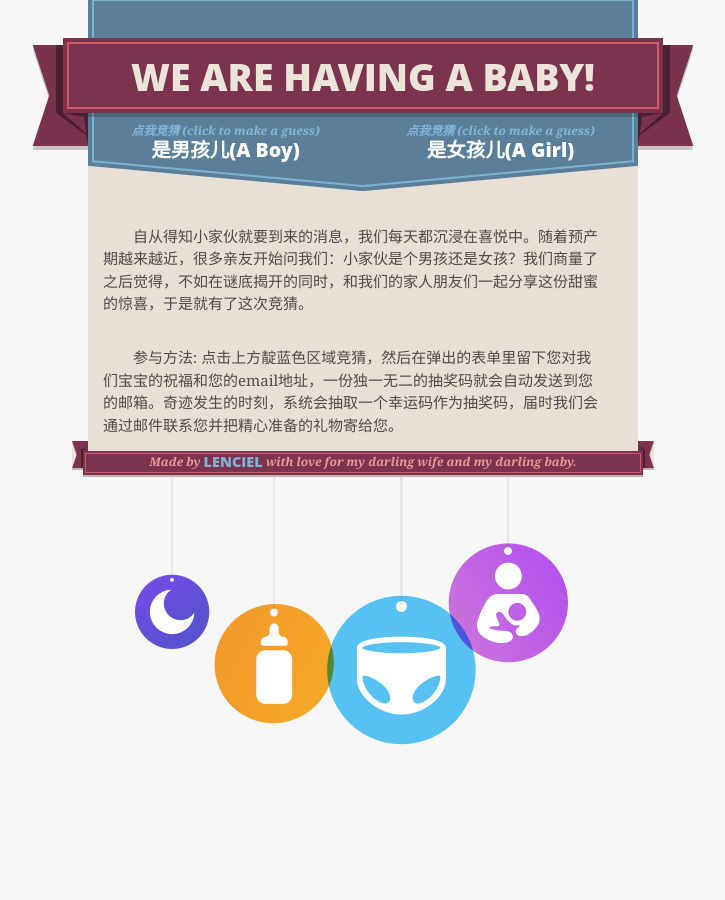
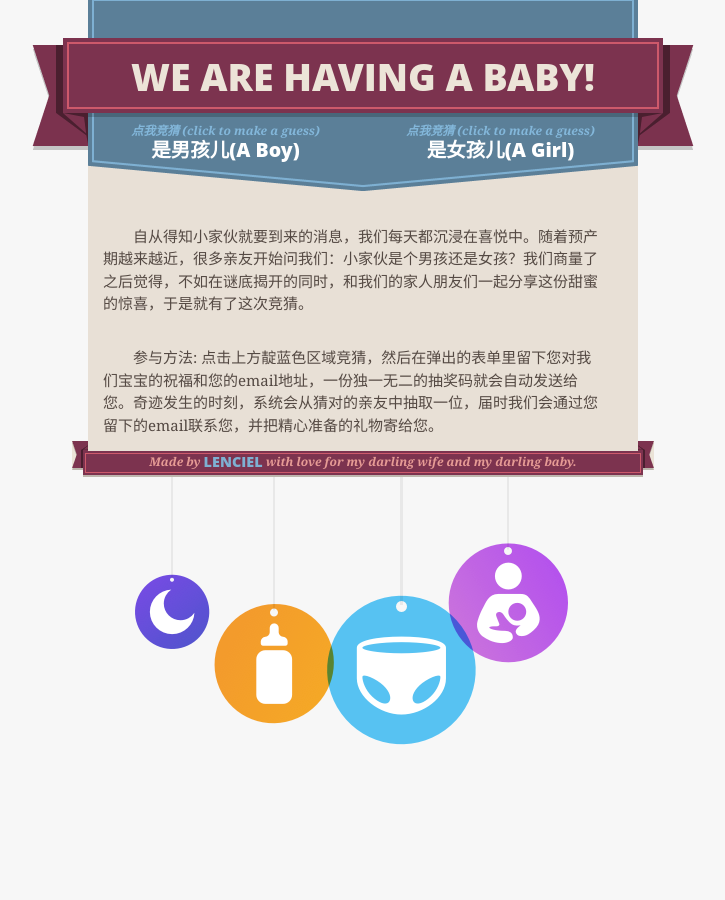
Before and after one commit to lenciel/baby-lottery, a Django app: page / in a window 1280 px wide. Shown: the top 900 px of the page, without its empty margins (277-1002 px from the left). Run offline with Django 3.2, Linux system fonts and the light colour scheme; parts of the project's set-up code (start-up, migrations or seed data) failed here and were passed over; some libraries are stand-ins or nearby versions; some web fonts are replaced.

Commit message:
fix email

```diff
--- a/src/apps/greeting/views.py
+++ b/src/apps/greeting/views.py
@@ -20,10 +20,10 @@ def send_greeting(request):
         message = request.POST.get('message', None)
         lottery_code = gen_random_string()
 
-        mail_subject = u'test'
-        mail_content = u'有朋友猜了%s:<br>姓名：%s <br> 联系方式: %s <br> 留言:%s <br> 幸运码:%s <br> 请速联系!' % (gender, name, email, message, lottery_code);
+        mail_subject = u'Lenceel&Lenciel代表我们的宝宝向您表示感谢!'
+        mail_content = u'您的联系方式: %s <br> 您的幸运码:%s <br> 如果中奖的是您，我们会尽快和您联系!' % (email, lottery_code);
 
-        send_email(mail_subject, mail_content)
+        send_email(mail_subject, mail_content, email)
 
         Greeting = Greeting.objects.create(name=name, gender=gender, email=email, message=message, lottery_code=lottery_code)
         Greeting.save()
--- a/src/static/javascripts/main.js
+++ b/src/static/javascripts/main.js
@@ -24,7 +24,7 @@ function showModal(gender, message, input) {
         },
         success: function(response) {
           if (response['ret'] == 0) {
-            alert("谢谢您的祝福!");
+            alert("谢谢您的祝福，抽奖代码已经发送到您的邮箱!");
           } else {
             alert('发送失败, 错误原因:"' + response['errmsg'] + '"');
           }
--- a/src/templates/index.html
+++ b/src/templates/index.html
@@ -54,7 +54,7 @@
       <section id="main_content">
         <p>自从得知小家伙就要到来的消息，我们每天都沉浸在喜悦中。随着预产期越来越近，很多亲友开始问我们：小家伙是个男孩还是女孩？我们商量了之后觉得，不如在谜底揭开的同时，和我们的家人朋友们一起分享这份甜蜜的惊喜，于是就有了这次竞猜。</p>
         <br/>
-        <p>参与方法: 点击上方靛蓝色区域竞猜，然后在弹出的表单里留下您对我们宝宝的祝福和您的email地址，一份独一无二的抽奖码就会自动发送到您的邮箱。奇迹发生的时刻，系统会抽取一个幸运码作为抽奖码，届时我们会通过邮件联系您并把精心准备的礼物寄给您。</p>
+        <p>参与方法: 点击上方靛蓝色区域竞猜，然后在弹出的表单里留下您对我们宝宝的祝福和您的email地址，一份独一无二的抽奖码就会自动发送给您。奇迹发生的时刻，系统会从猜对的亲友中抽取一位，届时我们会通过您留下的email联系您，并把精心准备的礼物寄给您。</p>
       </section>
 
       <footer>
```
Also changed, not shown: src/utils/__init__.py (+4 -4 lines).
